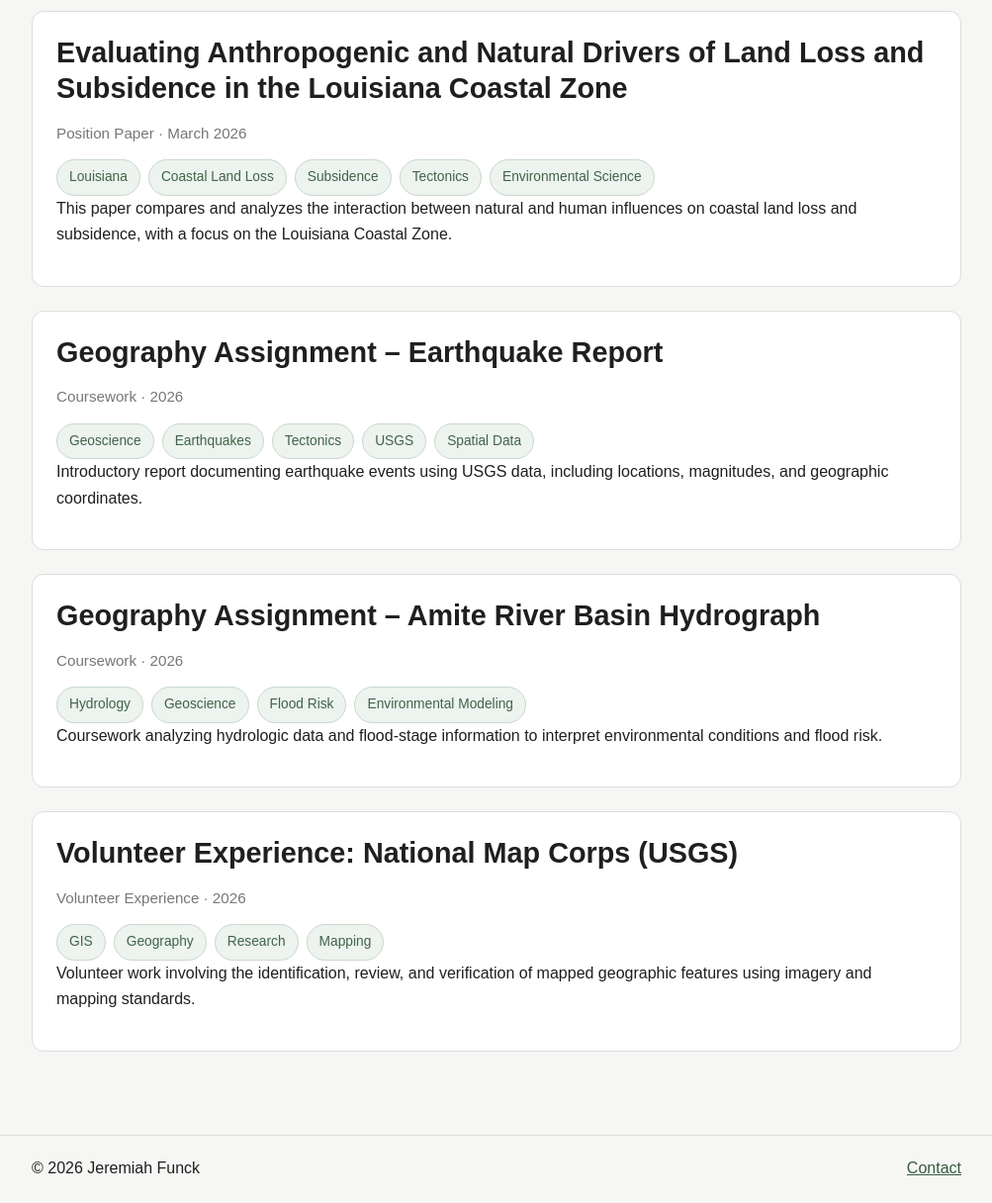
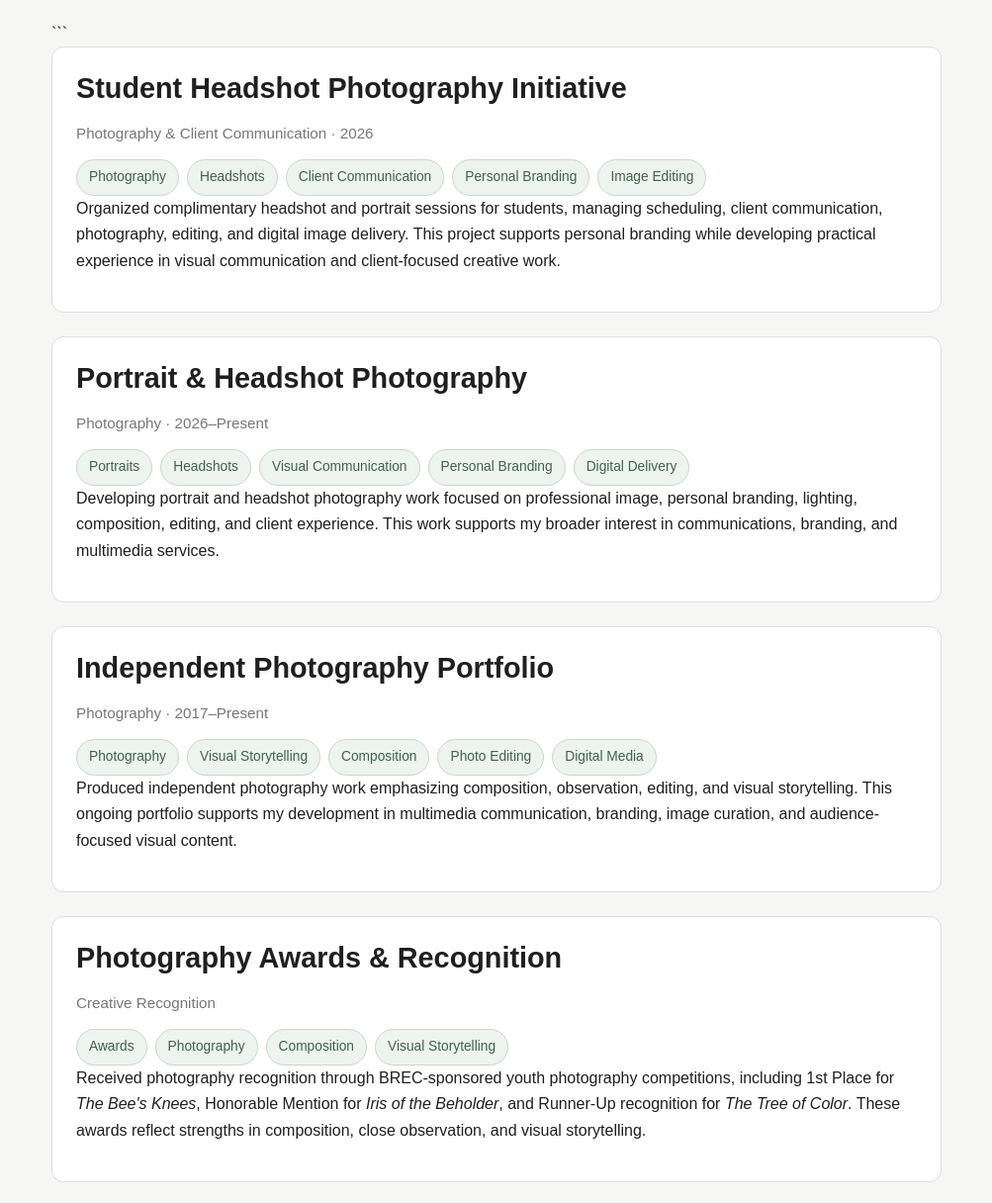
Before and after one commit to jeremiahfunck/jeremiahfunck.github.io, a plain HTML site: page projects.html in a window 1280 px wide. Shown: the part 604-1820 px from the top of the page at 99% size, without its empty margins (138-1141 px from the left). Drawn offline with Linux system fonts and the light colour scheme.

Commit message:
Revise projects.html with new content and structure
Updated the structure of the projects.html file to include a new header, main content, and footer sections. Added multiple photography-related projects and removed outdated content.

````diff
--- a/projects.html
+++ b/projects.html
@@ -30,87 +30,162 @@
         environmental science, and geospatial development.
       </p>
     </section>
+<!DOCTYPE html>
 
+<html lang="en">
+<head>
+  <meta charset="UTF-8" />
+  <meta name="viewport" content="width=device-width, initial-scale=1.0" />
+  <title>Projects | Jeremiah Funck</title>
+  <link rel="stylesheet" href="style.css" />
+</head>
+<body>
+  <header class="site-header">
+    <div class="container nav">
+      <div>
+        <a class="site-title" href="index.html">Portfolio</a>
+        <p class="site-subtitle">Jeremiah Funck</p>
+      </div>
+      <nav class="nav-links">
+        <a href="index.html">Home</a>
+        <a href="projects.html" class="active">Projects</a>
+        <a href="about.html">About</a>
+        <a href="contact.html">Contact</a>
+      </nav>
+    </div>
+  </header>
+
+  <main class="container">
+    <section class="section-head section-head-stack">
+      <h1>Projects</h1>
+      <p class="lead">
+        Selected work in photography, multimedia communication, branding, content creation,
+        visual storytelling, and client-focused creative projects.
+      </p>
+    </section>
+
+```
 <article class="card detail-card">
-      <h2>Research Annotated Bibliography: Natural and Anthropogenic Drivers of Land Loss in Coastal Louisiana</h2>
-      <p class="meta">Research Project · March 2026</p>
+  <h2>Student Headshot Photography Initiative</h2>
+  <p class="meta">Photography & Client Communication · 2026</p>
   <div class="tags">
-        <span class="tag">GIS</span>
-        <span class="tag">Research</span>
-        <span class="tag">Subsidence</span>
-        <span class="tag">Geoscience</span>
-        <span class="tag">Coastal Land Loss</span>
-        <span class="tag">Louisiana</span>
+    <span class="tag">Photography</span>
+    <span class="tag">Headshots</span>
+    <span class="tag">Client Communication</span>
+    <span class="tag">Personal Branding</span>
+    <span class="tag">Image Editing</span>
   </div>
   <p>
-        This project compiles and evaluates scholarly sources related to subsidence
-        and relative sea-level rise in the Louisiana Coastal Zone. It focuses on both
-        natural geologic processes and anthropogenic influences.
+    Organized complimentary headshot and portrait sessions for students, managing
+    scheduling, client communication, photography, editing, and digital image delivery.
+    This project supports personal branding while developing practical experience in
+    visual communication and client-focused creative work.
   </p>
 </article>
 
 <article class="card detail-card">
-      <h2>Evaluating Anthropogenic and Natural Drivers of Land Loss and Subsidence in the Louisiana Coastal Zone</h2>
-      <p class="meta">Position Paper · March 2026</p>
+  <h2>Portrait & Headshot Photography</h2>
+  <p class="meta">Photography · 2026–Present</p>
   <div class="tags">
-        <span class="tag">Louisiana</span>
-        <span class="tag">Coastal Land Loss</span>
-        <span class="tag">Subsidence</span>
-        <span class="tag">Tectonics</span>
-        <span class="tag">Environmental Science</span>
+    <span class="tag">Portraits</span>
+    <span class="tag">Headshots</span>
+    <span class="tag">Visual Communication</span>
+    <span class="tag">Personal Branding</span>
+    <span class="tag">Digital Delivery</span>
   </div>
   <p>
-        This paper compares and analyzes the interaction between natural and human
-        influences on coastal land loss and subsidence, with a focus on the Louisiana
-        Coastal Zone.
+    Developing portrait and headshot photography work focused on professional image,
+    personal branding, lighting, composition, editing, and client experience. This work
+    supports my broader interest in communications, branding, and multimedia services.
   </p>
 </article>
 
 <article class="card detail-card">
-      <h2>Geography Assignment – Earthquake Report</h2>
-      <p class="meta">Coursework · 2026</p>
+  <h2>Independent Photography Portfolio</h2>
+  <p class="meta">Photography · 2017–Present</p>
   <div class="tags">
-        <span class="tag">Geoscience</span>
-        <span class="tag">Earthquakes</span>
-        <span class="tag">Tectonics</span>
-        <span class="tag">USGS</span>
-        <span class="tag">Spatial Data</span>
+    <span class="tag">Photography</span>
+    <span class="tag">Visual Storytelling</span>
+    <span class="tag">Composition</span>
+    <span class="tag">Photo Editing</span>
+    <span class="tag">Digital Media</span>
   </div>
   <p>
-        Introductory report documenting earthquake events using USGS data, including
-        locations, magnitudes, and geographic coordinates.
+    Produced independent photography work emphasizing composition, observation,
+    editing, and visual storytelling. This ongoing portfolio supports my development
+    in multimedia communication, branding, image curation, and audience-focused
+    visual content.
   </p>
 </article>
 
 <article class="card detail-card">
-      <h2>Geography Assignment – Amite River Basin Hydrograph</h2>
-      <p class="meta">Coursework · 2026</p>
+  <h2>Photography Awards & Recognition</h2>
+  <p class="meta">Creative Recognition</p>
   <div class="tags">
-        <span class="tag">Hydrology</span>
-        <span class="tag">Geoscience</span>
-        <span class="tag">Flood Risk</span>
-        <span class="tag">Environmental Modeling</span>
+    <span class="tag">Awards</span>
+    <span class="tag">Photography</span>
+    <span class="tag">Composition</span>
+    <span class="tag">Visual Storytelling</span>
   </div>
   <p>
-        Coursework analyzing hydrologic data and flood-stage information to interpret
-        environmental conditions and flood risk.
+    Received photography recognition through BREC-sponsored youth photography
+    competitions, including 1st Place for <em>The Bee's Knees</em>, Honorable Mention
+    for <em>Iris of the Beholder</em>, and Runner-Up recognition for
+    <em>The Tree of Color</em>. These awards reflect strengths in composition,
+    close observation, and visual storytelling.
   </p>
 </article>
 
 <article class="card detail-card">
-      <h2>Volunteer Experience: National Map Corps (USGS)</h2>
-      <p class="meta">Volunteer Experience · 2026</p>
+  <h2>Multimedia Branding & Content Development</h2>
+  <p class="meta">Ongoing Project · 2026</p>
   <div class="tags">
-        <span class="tag">GIS</span>
-        <span class="tag">Geography</span>
-        <span class="tag">Research</span>
-        <span class="tag">Mapping</span>
+    <span class="tag">Branding</span>
+    <span class="tag">Content Creation</span>
+    <span class="tag">Canva</span>
+    <span class="tag">Adobe Creative Suite</span>
+    <span class="tag">Digital Media</span>
   </div>
   <p>
-        Volunteer work involving the identification, review, and verification of
-        mapped geographic features using imagery and mapping standards.
+    Developing multimedia branding materials and digital content projects for personal,
+    family, and community-based use. Work includes photography, visual design,
+    social media content planning, and brand-oriented communication materials.
   </p>
 </article>
+
+<article class="card detail-card">
+  <h2>Social Media & Platform Development</h2>
+  <p class="meta">Digital Communication · 2026</p>
+  <div class="tags">
+    <span class="tag">Social Media</span>
+    <span class="tag">Digital Communication</span>
+    <span class="tag">Community Building</span>
+    <span class="tag">Content Planning</span>
+  </div>
+  <p>
+    Developing a more professional online presence across LinkedIn, Facebook, and
+    portfolio platforms, with a focus on photography, communications, multimedia
+    projects, personal branding, and community engagement.
+  </p>
+</article>
+
+<article class="card detail-card">
+  <h2>Photography Scheduling & Client Workflow</h2>
+  <p class="meta">Client Services · 2026</p>
+  <div class="tags">
+    <span class="tag">Client Experience</span>
+    <span class="tag">Scheduling</span>
+    <span class="tag">Consultations</span>
+    <span class="tag">Creative Services</span>
+  </div>
+  <p>
+    Built a simple client workflow for photography inquiries, including online booking,
+    consultation scheduling, session planning, and digital delivery. This supports a more
+    organized and professional approach to creative service work.
+  </p>
+</article>
+```
+
   </main>
 
   <footer class="site-footer">
@@ -121,3 +196,15 @@
   </footer>
 </body>
 </html>
+
+
+  </main>
+
+  <footer class="site-footer">
+    <div class="container footer-inner">
+      <p>© 2026 Jeremiah Funck</p>
+      <p><a href="contact.html">Contact</a></p>
+    </div>
+  </footer>
+</body>
+</html>
````
Lines whose indentation alone changed are shown as unchanged.
